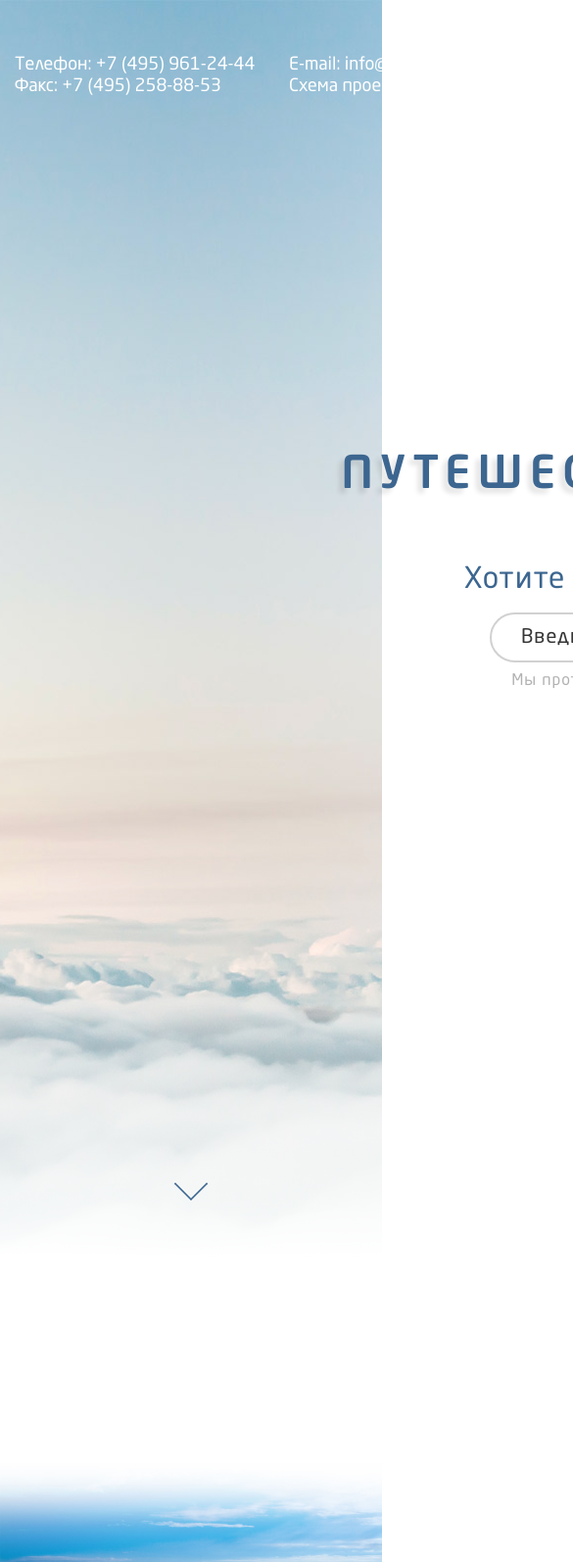
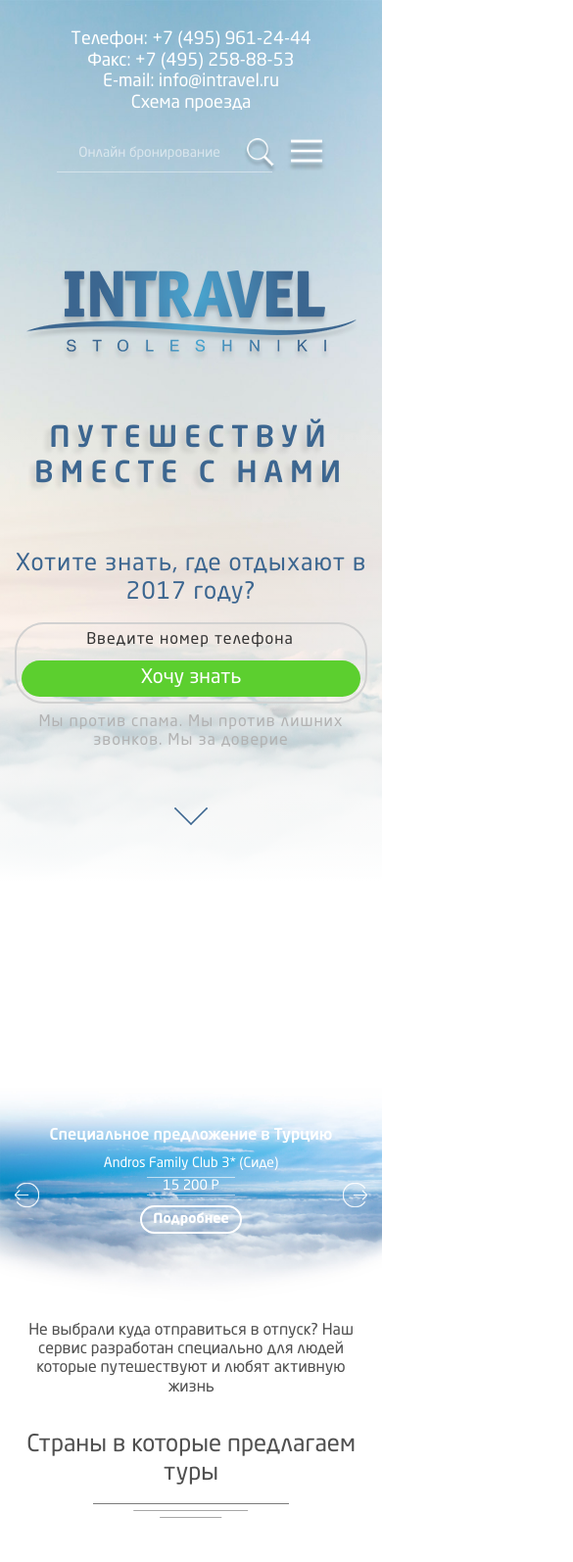
Before and after one commit to Verta-master/tourism, a website: page index.html in a window 390 px wide. Shown: the top 1594 px of the page at 98% size, 585 px wide, since content can reach past the window. Drawn offline with nearby package versions, Linux system fonts and the light colour scheme; files that its build step writes are made by us from their sources.

Commit message:
Adaptive

```diff
--- a/index.html
+++ b/index.html
@@ -8,6 +8,7 @@
 </head>
 <body>
   <section class="promo">
+    <div class="promo__overlay"></div>
     <header class="header wrapper">
       <div class="header__block header__block--left">
         <div class="header__wrap">
@@ -81,10 +82,10 @@
       </form>
       <p class="promo__slogan">Мы против спама. Мы против лишних звонков. Мы за доверие</p>
     </div>
-    <button type="button" class="promo__next" title="Далее"></button>
+    <a href="#next" class="promo__next" title="Далее"></a>
   </section>
 
-  <section class="special">
+  <section class="special" id="next">
     <div class="form1"></div>
 
     <div class="swiper-container slider">
@@ -366,10 +367,11 @@
     <a href="#" class="pagination__nav pagination--next"></a>
   </nav>
 
+  <script src="js/jquery-3.2.1.min.js"></script>
   <script src="js/swiper.min.js"></script>
   <script src="js/script.js"></script>
 
-  <!-- Slider -->
+<!-- Slider -->
   <script>
     var swiper = new Swiper('.swiper-container', {
       slidesPerView: "auto",
@@ -378,5 +380,17 @@
       prevButton: ".swiper-button-prev",
     });
   </script>
+
+<!-- Scroll to anchor -->
+  <script>
+    $(document).ready(function(){
+      $(".promo").on("click","a", function (event) {
+        event.preventDefault();
+        var id  = $(this).attr('href'),
+          top = $(id).offset().top;
+        $('body,html').animate({scrollTop: top}, 500);
+      });
+    });
+  </script>
 </body>
 </html>
--- a/js/script.js
+++ b/js/script.js
@@ -1,6 +1,6 @@
 var navMain = document.querySelector(".menu");
 var navToggle = document.querySelector(".menu__btn");
-var overlay = document.querySelector(".header");
+var overlay = document.querySelector(".promo__overlay");
 
 navToggle.addEventListener("click", function() {
   if (navMain.classList.contains("menu--closed")) {
--- a/less/blocks/country.less
+++ b/less/blocks/country.less
@@ -33,6 +33,7 @@
     height: 24px;
     background-image: url(../img/deco.svg);
     background-repeat: no-repeat;
+    background-size: contain;
   }
 }
 
--- /dev/null
+++ b/less/blocks/media.less
@@ -0,0 +1,301 @@
+@media (max-width: 1559px) {
+  .wrapper {
+    width: 100%;
+  }
+
+  .header {
+    padding-top: 30px;
+  }
+
+  .menu__link {
+    font-size: 24px;
+  }
+
+  .promo__title {
+    margin-top: 100px;
+  }
+
+  .promo {
+    min-height: 900px;
+  }
+
+  .slider__prev {
+    left: 15px;
+    top: 50%;
+  }
+
+  .slider__next {
+    right: 15px;
+    top: 50%;
+  }
+
+  .country__list {
+    margin-left: auto;
+    margin-right: auto;
+  }
+
+  .tour__list {
+    justify-content: center;
+  }
+
+  .tour__item {
+    &:nth-child(4n) {
+      margin-right: 30px;
+    }
+  }
+}
+
+//--------------------------
+@media (max-width: 1099px) {
+  .slider__h2 {
+    font-size: 36px;
+  }
+
+  .slider__place {
+    font-size: 24px;
+  }
+
+  .slider__price {
+    font-size: 24px;
+    top: -5px;
+    right: -30px;
+    left: auto;
+    width: 110px;
+    line-height: 40px;
+    min-height: auto;
+  }
+
+  .slider_wrap {
+    max-width: 550px;
+    margin-left: auto;
+    margin-right: auto;
+  }
+
+  .country__list {
+    width: 100%;
+  }
+}
+
+//-----------------------
+@media (max-width: 1020px) {
+  .header__block--left {
+    display: block;
+  }
+
+  .promo__h1 {
+    font-size: 36px;
+  }
+
+  .promo__comment {
+    font-size: 24px;
+  }
+
+  .slider__title {
+    top: 100px;
+  }
+
+  .slider__btn {
+    width: 200px;
+  }
+
+  .slider__place {
+    margin-bottom: 40px;
+  }
+
+  .country {
+    margin-top: 0;
+  }
+
+  .country__comment {
+    font-size: 16px;
+  }
+}
+
+//-----------------------
+@media (max-width: 767px) {
+  .country__item {
+    width: 30%;
+  }
+
+  .country__list {
+    margin-bottom: 250px;
+  }
+
+  .header__block--right {
+    flex-direction: column;
+    justify-content: flex-start;
+    align-items: flex-end;
+  }
+
+  .search {
+    margin-bottom: 20px;
+  }
+
+  .slider__h2 {
+    font-size: 24px;
+  }
+
+  .slider__price {
+    position: static;
+    margin: 0 auto;
+    margin-bottom: 20px;
+  }
+
+  .slider__place {
+    margin-bottom: 20px;
+  }
+
+  .slider__title {
+    top: 70px;
+  }
+
+  .call__field {
+    width: 100%;
+  }
+
+  .country__link {
+    font-size: 18px;
+    line-height: 1.6;
+  }
+}
+
+//-----------------------
+@media (max-width: 481px) {
+  .header {
+    display: block;
+    text-align: center;
+  }
+
+  .header__wrap {
+    margin-left: auto;
+    margin-right: auto;
+  }
+
+  .header__block--right {
+    flex-direction: row;
+    justify-content: center;
+    align-items: center;
+    margin-top: 20px;
+  }
+
+  .overlay::before {
+    width: 100%;
+    height: 900px;
+    background-image: linear-gradient(to bottom, rgba(53, 53, 53, 0.5), rgba(255, 255, 255, 0.2));
+  }
+
+  .call__field {
+    display: block;
+  }
+
+  .call__input {
+    width: 100%;
+    font-size: 16px;
+    padding-left: 0;
+    text-align: center;
+    margin-bottom: 10px;
+  }
+
+  .call__btn {
+    width: 100%;
+  }
+
+  .promo__title {
+    margin-top: 30px;
+  }
+
+  .promo__h1 {
+    font-size: 30px;
+  }
+
+  .slider__title {
+    top: 40px;
+  }
+
+  .slider__place {
+    margin-bottom: 5px;
+    font-size: 14px;
+  }
+
+  .slider__price {
+    font-size: 14px;
+    line-height: 1.2;
+    width: 90px;
+    margin-bottom: 10px;
+  }
+
+  .slider__h2 {
+    font-size: 16px;
+    margin-bottom: 10px;
+  }
+
+  .slider__next,
+  .slider__prev {
+    width: 25px;
+    height: 25px;
+  }
+
+  .slider__btn {
+    font-size: 14px;
+    width: 100px;
+    height: 25px;
+    line-height: 25px;
+  }
+
+  .country__title {
+    font-size: 24px;
+
+    &::after {
+      width: 200px;
+    }
+  }
+
+  .country__list {
+    margin-top: 80px;
+  }
+
+  .country__item {
+    width: 50%;
+  }
+
+  .country__link {
+    font-size: 16px;
+  }
+
+  .tour {
+    padding-top: 40px;
+  }
+
+  .tour__item {
+    margin-right: 0;
+    margin-bottom: 20px;
+    max-width: 100%;
+  }
+
+  .tour__item:nth-child(4n) {
+    margin-right: 0;
+  }
+
+  .tour__img {
+    height: 190px;
+  }
+
+  .tour__name {
+    max-width: 100%;
+  }
+
+  .pagination {
+    flex-wrap: wrap;
+    padding-bottom: 40px;
+  }
+
+  .menu__btn {
+    margin-left: 10px;
+    margin-bottom: 15px;
+  }
+
+  .search__btn {
+    width: 35px;
+    height: 35px;
+  }
+}
--- a/less/blocks/search.less
+++ b/less/blocks/search.less
@@ -35,5 +35,5 @@
   background-image: url(../img/icon-search.png);
   background-repeat: no-repeat;
   background-position: center;
-  background-size: 42px 44px;
+  background-size: contain;
 }
--- a/less/style.less
+++ b/less/style.less
@@ -14,3 +14,4 @@
 @import "blocks/country";
 @import "blocks/tour";
 @import "blocks/pagination";
+@import "blocks/media";
```
Also changed, not shown: img/icon-arrow-disabled.png.
